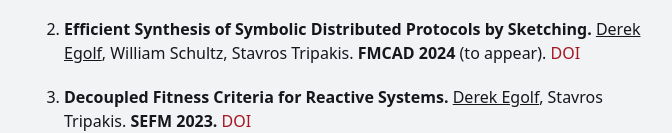
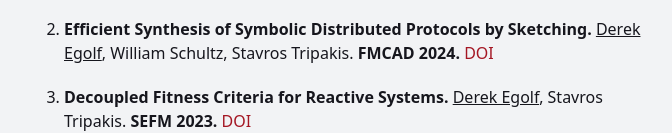
Before and after one commit to egolf-cs/egolf-cs.github.io, a plain HTML site: page index.html in a window 1280 px wide. Shown: the part 506-639 px from the top of the page, without its empty margins (300-972 px from the left). Drawn offline with nearby package versions, Linux system fonts and the light colour scheme.

Commit message:
update papers

```diff
--- a/index.html
+++ b/index.html
@@ -80,7 +80,7 @@
                             <b>Efficient Synthesis of Symbolic Distributed Protocols by Sketching.</b>
                             <!-- <br> -->
                             <u>Derek Egolf</u>, William Schultz, Stavros Tripakis.
-                            <b>FMCAD 2024</b> (to appear).
+                            <b>FMCAD 2024.</b>
                             <a href="https://doi.org/10.34727/2024/isbn.978-3-85448-065-5_34">DOI</a>
                         </li>
                         <li>
```
